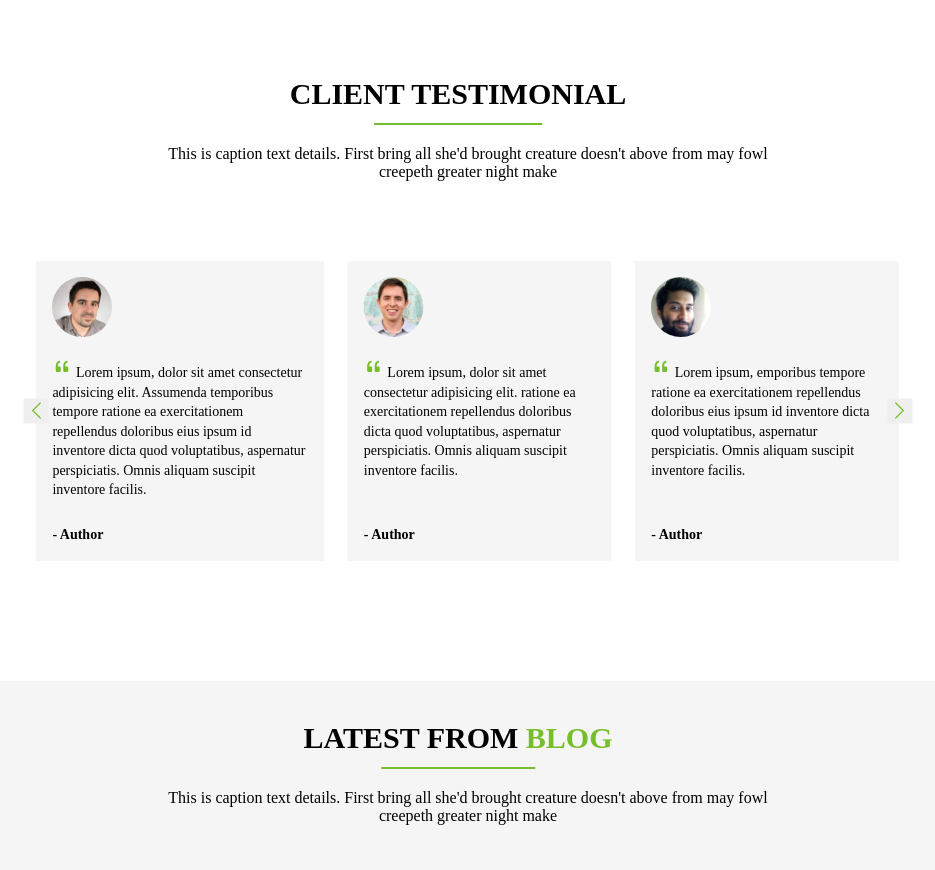
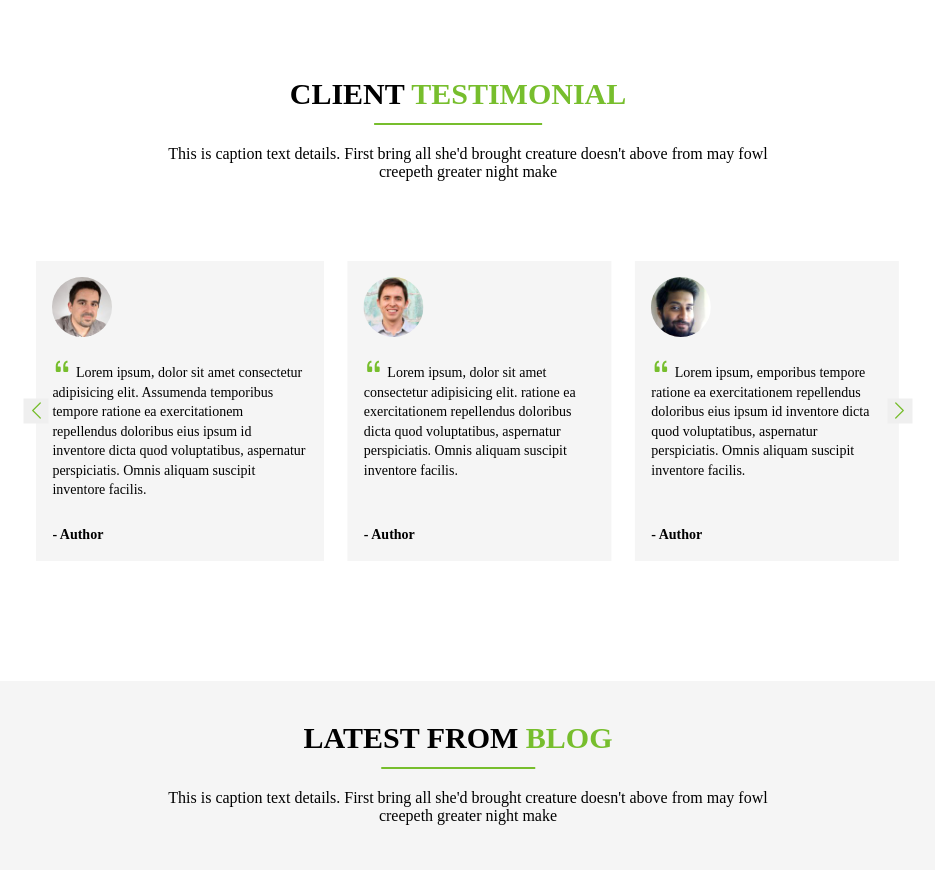
Before and after one commit to Tanmay070501/internship-task, a plain HTML site: page index.html in a window 1280 px wide. Shown: the part 3140-4010 px from the top of the page, without its empty margins (172-1107 px from the left). Drawn offline with nearby package versions, Linux system fonts and the light colour scheme.

Commit message:
Add files via upload

```diff
--- a/index.html
+++ b/index.html
@@ -205,7 +205,7 @@
         <section class="testimonials">
             <div class="testimonal">
                 <div class="title">
-                    <h3>CLIENT TESTIMONIAL</h3>
+                    <h3>CLIENT <span class="last-word">TESTIMONIAL</span></h3>
                 </div>
                 <p>This is caption text details. First bring all she'd brought creature doesn't above from may fowl creepeth greater night make</p>
             </div>
```
